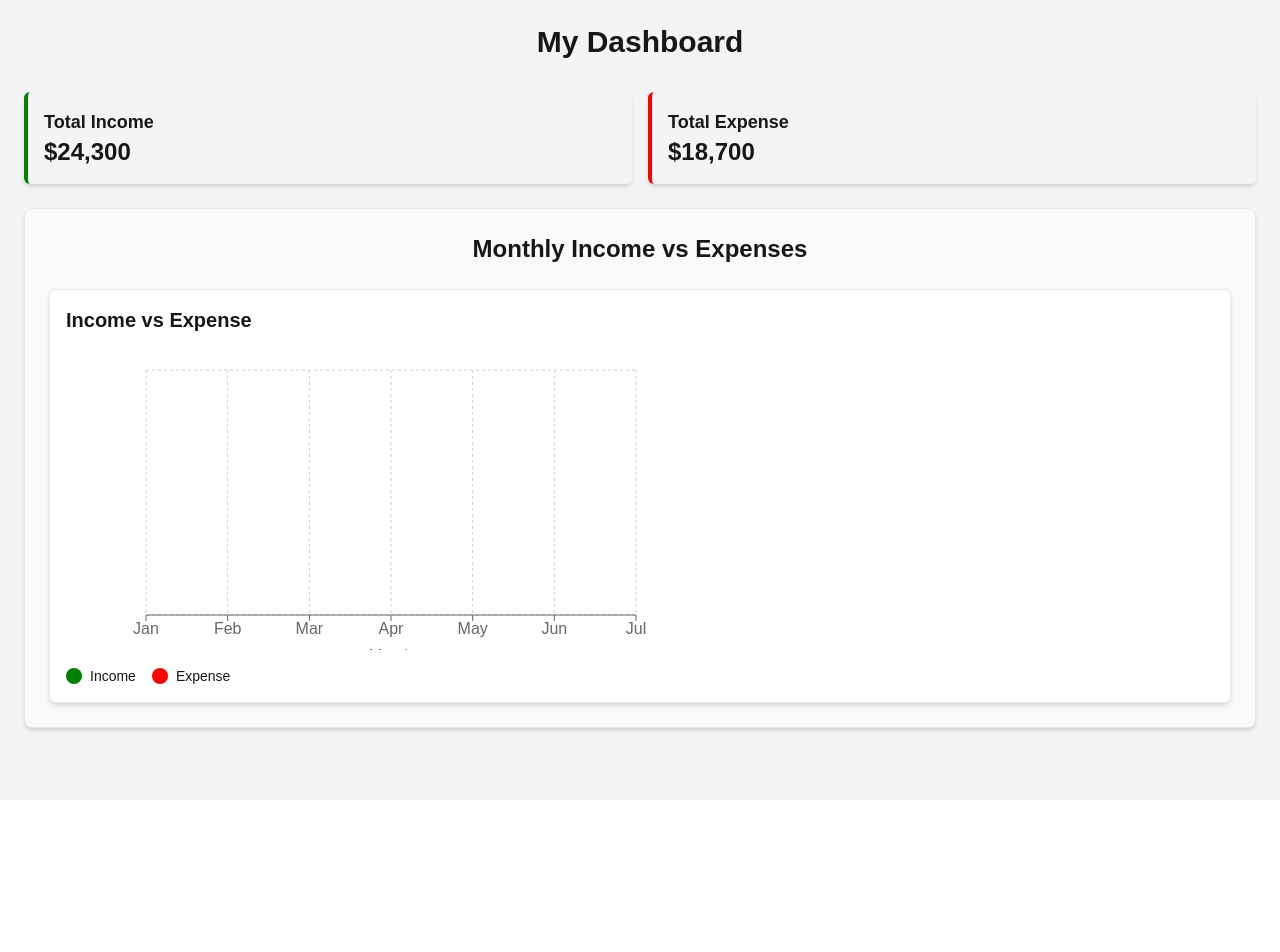
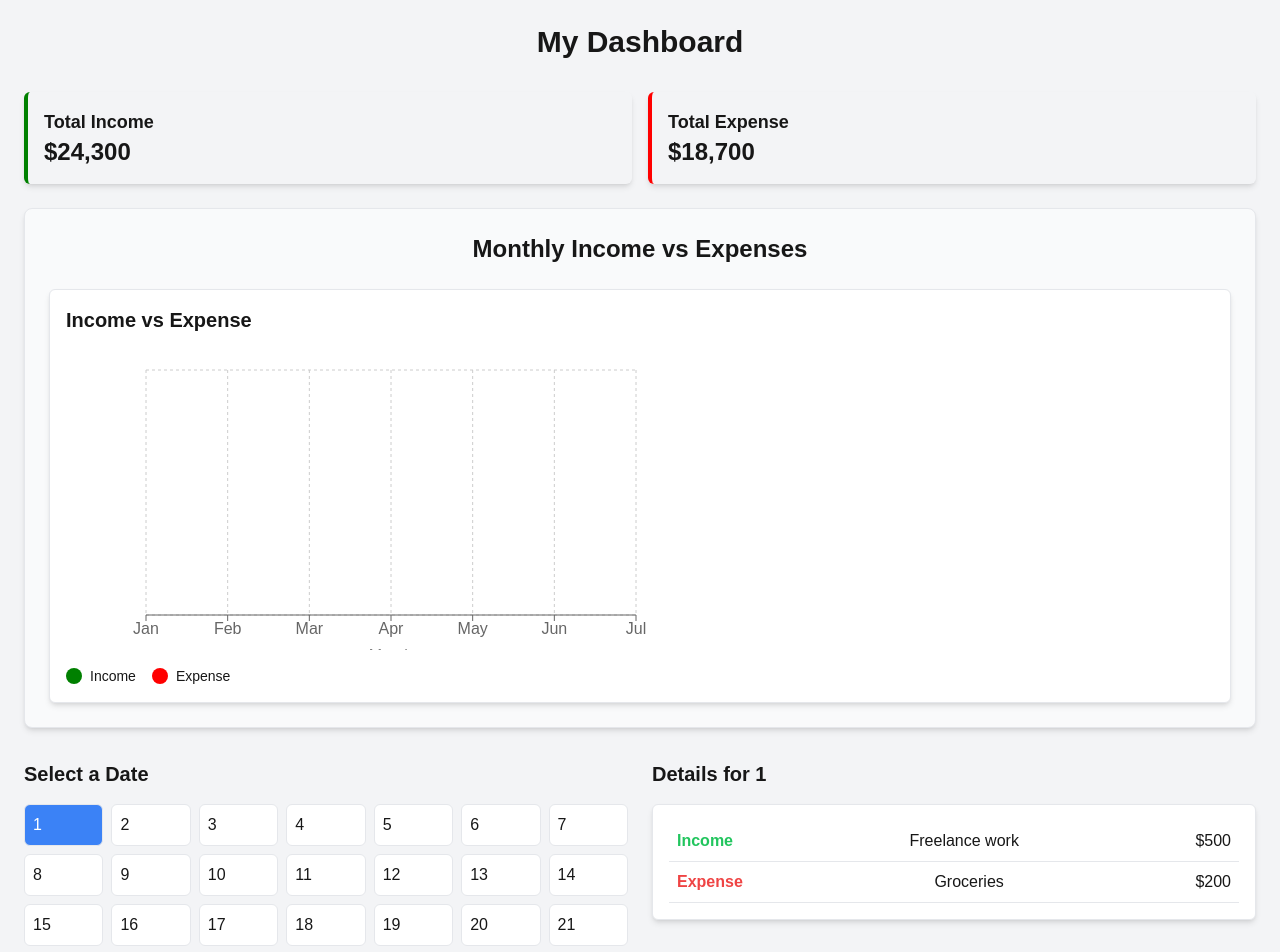
Before and after one commit to Lee-Dongwook/Next-Household-Account, a Next.js app: page / in a window 1280 px wide. Shown: the top 952 px of the page. Before the commit the page ends 800 px from the top, so only its background shows below. Built offline with nearby package versions, Linux system fonts and the light colour scheme.

Commit message:
feat : Calendar

```diff
--- /dev/null
+++ b/src/components/atoms/DateCell.tsx
@@ -0,0 +1,20 @@
+import React from "react";
+
+type DateCellProps = {
+  date: number;
+  isSelected: boolean;
+  onClick: () => void;
+};
+
+export const DateCell = ({ date, isSelected, onClick }: DateCellProps) => {
+  return (
+    <div
+      className={`p-2 border rounded-md cursor-pointer ${
+        isSelected ? "bg-blue-500 text-white" : "bg-white"
+      }`}
+      onClick={onClick}
+    >
+      {date}
+    </div>
+  );
+};
--- /dev/null
+++ b/src/components/atoms/DetailItem.tsx
@@ -0,0 +1,25 @@
+import React from "react";
+
+type DetailItemProps = {
+  type: "income" | "expense";
+  amount: number;
+  description: string;
+};
+
+export const DetailItem: React.FC<DetailItemProps> = ({
+  type,
+  amount,
+  description,
+}) => (
+  <div className="flex justify-between items-center p-2 border-b">
+    <span
+      className={`font-semibold ${
+        type === "income" ? "text-green-500" : "text-red-500"
+      }`}
+    >
+      {type === "income" ? "Income" : "Expense"}
+    </span>
+    <span>{description}</span>
+    <span>${amount}</span>
+  </div>
+);
--- /dev/null
+++ b/src/components/molecules/CalendarGrid.tsx
@@ -0,0 +1,27 @@
+import React from "react";
+import { DateCell } from "@/components/atoms/DateCell";
+
+type CalendarGridProps = {
+  days: number[];
+  selectedDate: number;
+  onDateSelect: (date: number) => void;
+};
+
+export const CalendarGrid = ({
+  days,
+  selectedDate,
+  onDateSelect,
+}: CalendarGridProps) => {
+  return (
+    <div className="grid grid-cols-7 gap-2">
+      {days.map((day) => (
+        <DateCell
+          key={day}
+          date={day}
+          isSelected={day === selectedDate}
+          onClick={() => onDateSelect(day)}
+        />
+      ))}
+    </div>
+  );
+};
--- /dev/null
+++ b/src/components/molecules/DetailsList.tsx
@@ -0,0 +1,20 @@
+import React from "react";
+import { DetailItem } from "@/components/atoms/DetailItem";
+
+type DetailsListProps = {
+  details: {
+    type: "income" | "expense";
+    amount: number;
+    description: string;
+  }[];
+};
+
+export const DetailsList = ({ details }: DetailsListProps) => {
+  return (
+    <div className="p-4 border rounded-md shadow-md bg-white">
+      {details.map((detail, index) => (
+        <DetailItem key={index} {...detail} />
+      ))}
+    </div>
+  );
+};
--- /dev/null
+++ b/src/components/organisms/Calendar.tsx
@@ -0,0 +1,19 @@
+"use client";
+import React, { useState } from "react";
+import { CalendarGrid } from "../molecules/CalendarGrid";
+
+export const Calendar = () => {
+  const [selectedDate, setSelectedDate] = useState<number>(1);
+  const days = Array.from({ length: 30 }, (_, i) => i + 1);
+
+  return (
+    <div>
+      <h2 className="text-xl font-bold mb-4">Select a Date</h2>
+      <CalendarGrid
+        days={days}
+        selectedDate={selectedDate}
+        onDateSelect={setSelectedDate}
+      />
+    </div>
+  );
+};
--- /dev/null
+++ b/src/components/organisms/IncomeExpenseDetailsForm.tsx
@@ -0,0 +1,20 @@
+import React from "react";
+import { DetailsList } from "@/components/molecules/DetailsList";
+
+type IncomeExpenseDetailsFormProps = {
+  selectedDate: number;
+  details: {
+    type: "income" | "expense";
+    amount: number;
+    description: string;
+  }[];
+};
+
+export const IncomeExpenseDetailsForm: React.FC<
+  IncomeExpenseDetailsFormProps
+> = ({ selectedDate, details }) => (
+  <div>
+    <h2 className="text-xl font-bold mb-4">Details for {selectedDate}</h2>
+    <DetailsList details={details} />
+  </div>
+);
--- a/src/components/template/DashboardTemplate.tsx
+++ b/src/components/template/DashboardTemplate.tsx
@@ -1,13 +1,34 @@
-import React from "react";
+"use client";
+import React, { useState } from "react";
 import { DashboardSummary } from "@/components/organisms/DashboardSummary";
 import { IncomeExpenseChart } from "@/components/organisms/IncomeExpenseChart";
+import { Calendar } from "@/components/organisms/Calendar";
+import { IncomeExpenseDetailsForm } from "@/components/organisms/IncomeExpenseDetailsForm";
 
 export const DashboardTemplate = () => {
+  const [selectedDate, setSelectedDate] = useState<number>(1);
+
+  const details: {
+    type: "income" | "expense";
+    amount: number;
+    description: string;
+  }[] = [
+    { type: "income", amount: 500, description: "Freelance work" },
+    { type: "expense", amount: 200, description: "Groceries" },
+  ];
+
   return (
     <div className="container mx-auto p-6">
       <h1 className="text-3xl font-bold mb-8 text-center">My Dashboard</h1>
       <DashboardSummary />
       <IncomeExpenseChart />
+      <div className="grid grid-cols-2 gap-6 mt-8">
+        <Calendar />
+        <IncomeExpenseDetailsForm
+          selectedDate={selectedDate}
+          details={details}
+        />
+      </div>
     </div>
   );
 };
```
